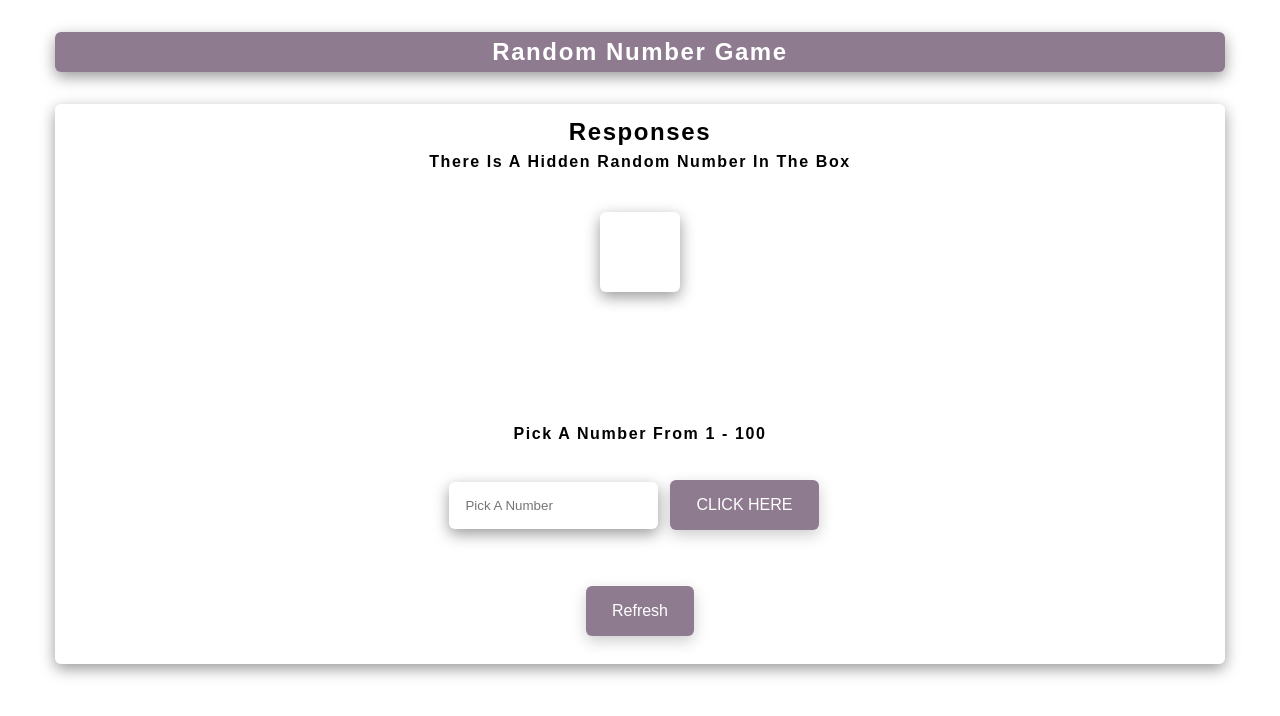
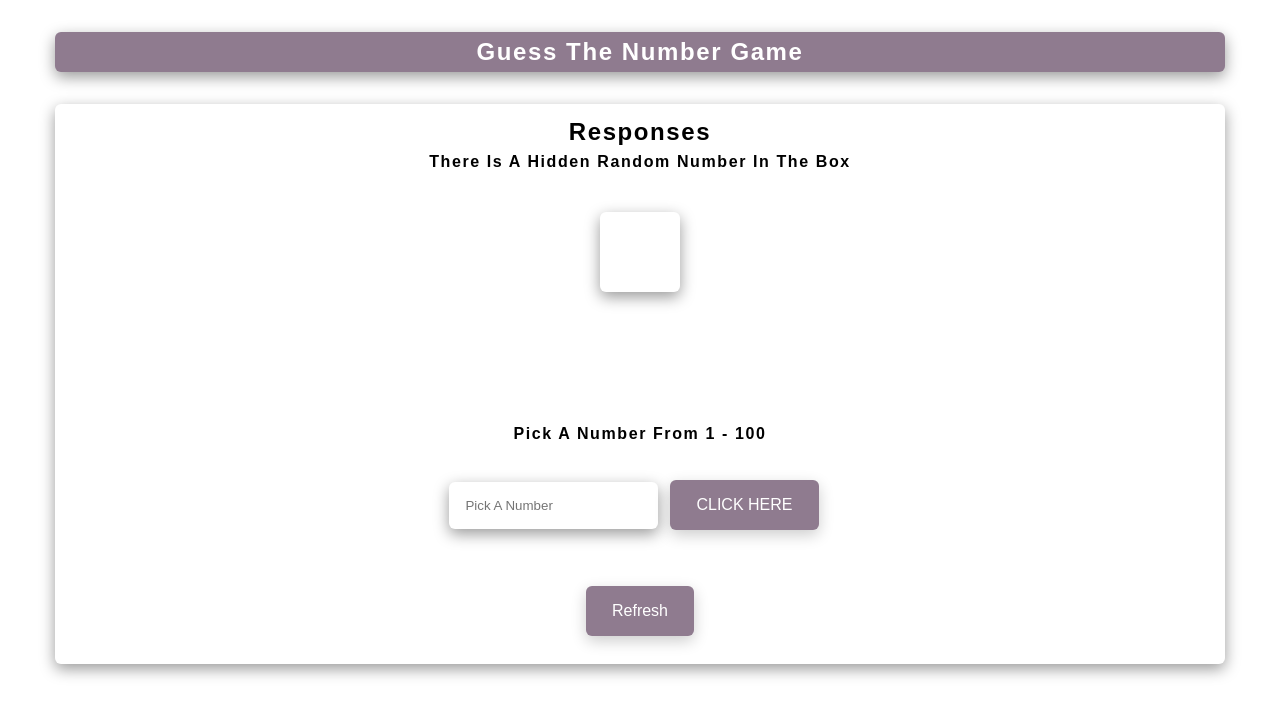
Before and after one commit to bamii-a/Guess-the-number-game, a plain HTML site: page index.html in a window 1280 px wide. Drawn offline with Linux system fonts and the light colour scheme.

Commit message:
Update index.html

```diff
--- a/index.html
+++ b/index.html
@@ -11,7 +11,7 @@
     <main>
       <section class="section-center first-section">
         <nav class="nav section-center">
-          <h4 class="nav-head">Random Number Game</h4>
+          <h4 class="nav-head">Guess The Number Game</h4>
         </nav>
 
         <div class="body">
```
